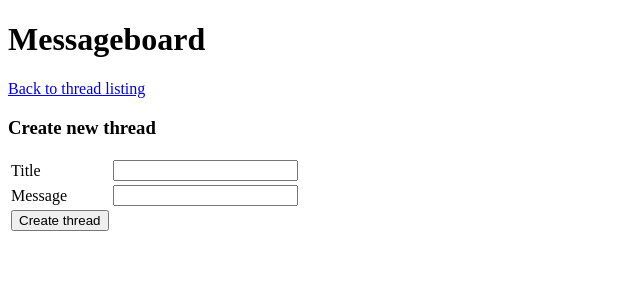
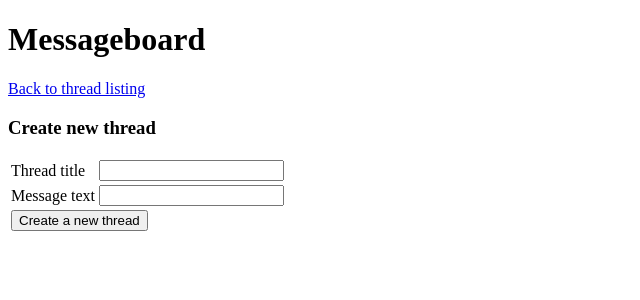
Before and after one commit to tjouni/messageboard, a Flask app: page /threads/new/ in a window 1280 px wide. Shown: the top 300 px of the page, without its empty margins (0-640 px from the left). Run offline with Flask 2, Linux system fonts and the light colour scheme.

Commit message:
add wtforms, thread date creation update

```diff
--- a/application/templates/threads/list.html
+++ b/application/templates/threads/list.html
@@ -5,12 +5,14 @@
 <h3>Threads</h3>
 <table>
     <tr>
-        <th>Date</th>
+        <th>Date created</th>
+        <th>Date modified</th>
         <th>Title</th>
     </tr>
     {% for thread in threads %}
     <tr>
         <td>{{ thread.date_created }}</td>
+        <td>{{ thread.date_modified }}</td>
         <td><a href="{{ thread.id }}">{{ thread.title }}</a></td>
     </tr>
     {% endfor %}
--- a/application/templates/threads/new.html
+++ b/application/templates/threads/new.html
@@ -3,19 +3,44 @@
 {% block body %}
 <a href="../">Back to thread listing</a>
 
+<h3>Create new thread</h3>
+
 <form method="POST" action="{{ url_for('threads_create') }}">
-    <h3>Create new thread</h3>
     <table>
         <tr>
-            <td>Title </td>
-            <td><input type="text" name="title" /></td>
+            <td>
+                {{ form.title.label }}
+            </td>
+            <td>
+                {{ form.title }}
+            </td>
+            <td>
+                <ul>
+                    {% for error in form.title.errors %}
+                    <li>{{ error }}</li>
+                    {% endfor %}
+                </ul>
+            </td>
         </tr>
         <tr>
-            <td>Message </td>
-            <td><input type="text" name="message_text" /></td>
+            <td>
+                {{ form.message_text.label }}
+            </td>
+            <td>
+                {{ form.message_text }}
+            </td>
+            <td>
+                <ul>
+                    {% for error in form.message_text.errors %}
+                    <li>{{ error }}</li>
+                    {% endfor %}
+                </ul>
+            </td>
         </tr>
         <tr>
-            <td><input type="submit" value="Create thread" /></td>
+            <td colspan="3">
+                <input type="submit" value="Create a new thread" />
+            </td>
         </tr>
     </table>
 </form>
--- /dev/null
+++ b/application/threads/forms.py
@@ -0,0 +1,10 @@
+from flask_wtf import FlaskForm
+from wtforms import StringField, validators
+
+
+class ThreadForm(FlaskForm):
+    title = StringField("Thread title", [validators.Length(min=1)])
+    message_text = StringField("Message text", [validators.Length(min=1)])
+
+    class Meta:
+        csrf = False
--- a/application/threads/views.py
+++ b/application/threads/views.py
@@ -1,7 +1,10 @@
 from application import app, db
 from flask import redirect, render_template, request, url_for
 from application.threads.models import Thread
+from application.threads.forms import ThreadForm
+
 from application.messages.models import Message
+from application.messages.forms import MessageForm
 from sqlalchemy.sql import text
 
 
@@ -12,17 +15,22 @@ def threads_index():
 
 @app.route("/threads/new/")
 def threads_form():
-    return render_template("threads/new.html")
+    return render_template("threads/new.html", form=ThreadForm())
 
 
 @app.route("/threads/", methods=["POST"])
 def threads_create():
-    t = Thread(request.form.get("title"))
+    form = ThreadForm(request.form)
+
+    if not form.validate():
+        return render_template("threads/new.html", form=form)
+
+    t = Thread(form.title.data)
 
     db.session.add(t)
     db.session.flush()
 
-    m = Message(message_text=request.form.get("message_text"), thread_id=t.id)
+    m = Message(form.message_text.data, thread_id=t.id)
 
     db.session.add(m)
     db.session.commit()
@@ -31,7 +39,10 @@ def threads_create():
 
 
 @app.route("/threads/<int:thread_id>/", methods=["GET"])
-def threads_view(thread_id):
+def threads_view(thread_id, form=None):
+    if form is None:
+        form = MessageForm(request.form)
+
     t = Thread.query.get(thread_id)
 
     stmt = text("SELECT id, date_created, message_text FROM Message"
@@ -40,13 +51,20 @@ def threads_view(thread_id):
     res = db.engine.execute(stmt)
     db.session.commit()
 
-    return render_template("threads/view.html", thread=t, messages=res)
+    return render_template("threads/view.html", thread=t, messages=res, form=form)
 
 
 @app.route("/threads/<int:thread_id>/", methods=["POST"])
 def threads_reply(thread_id):
-    m = Message(message_text=request.form.get(
-        "message_text"), thread_id=thread_id)
+    form = MessageForm(request.form)
+
+    if not form.validate():
+        return threads_view(thread_id, form=form)
+
+    m = Message(form.message_text.data, thread_id=thread_id)
+
+    t = Thread.query.get(thread_id)
+    t.date_modified = db.func.current_timestamp()
 
     db.session.add(m)
     db.session.commit()
```
Also changed, not shown: application/messages/forms.py (added, +9 -0 lines), application/templates/threads/view.html (+18 -5 lines), documentation/usecases.md (+1 -0 lines).
